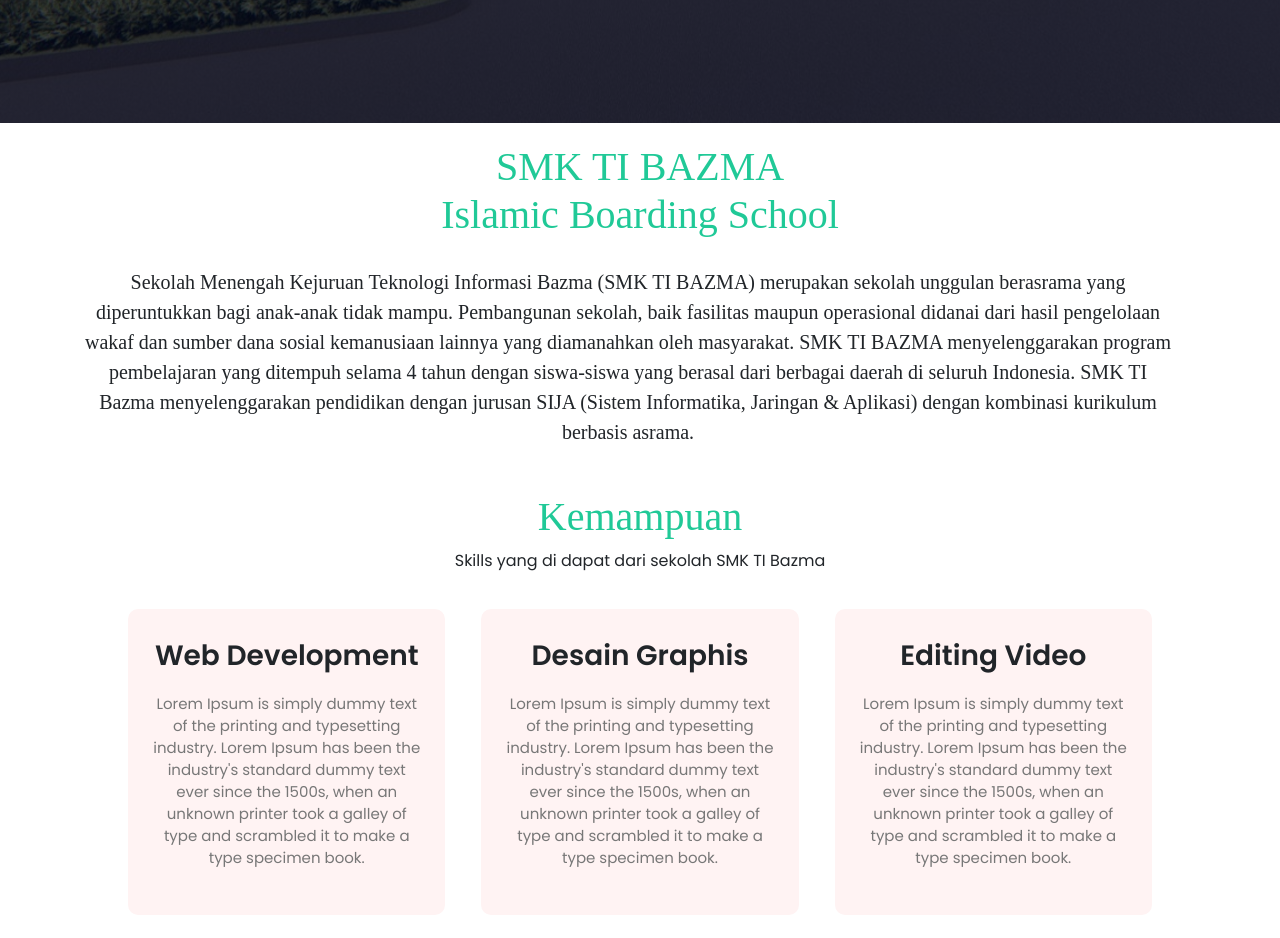
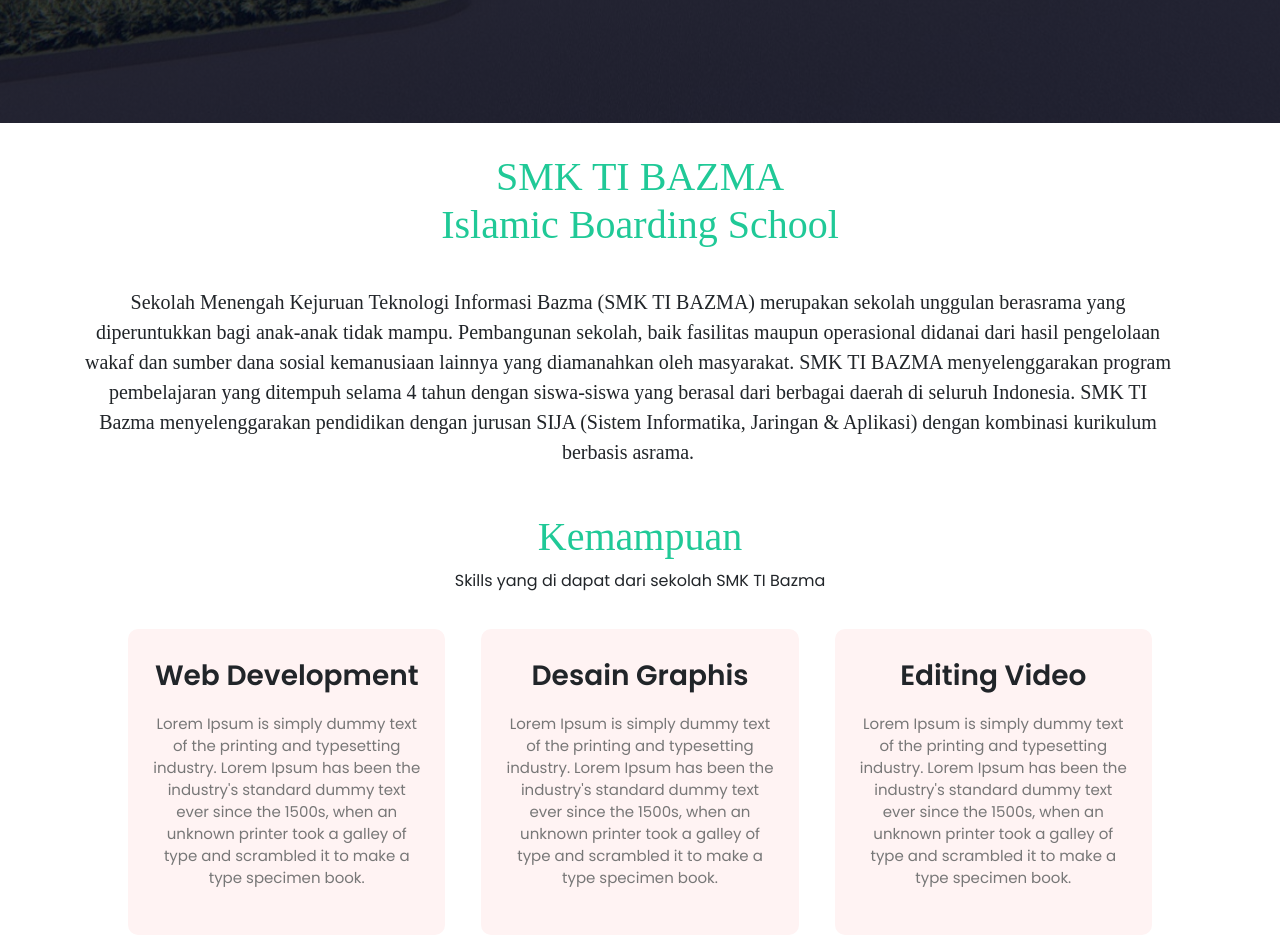
Before and after one commit to firman-07/IMF, a plain HTML site: page index.html in a window 1280 px wide. Shown: the part 677-1615 px from the top of the page. Drawn offline with nearby package versions, Linux system fonts and the light colour scheme.

Commit message:
Home Finish

```diff
--- a/css/style.css
+++ b/css/style.css
@@ -145,7 +145,7 @@ nav .fa {
 
 /* Deskripsi */
 .row {
-  padding-top: 20px;
+  padding-top: 30px;
 }
 
 h1 {
```
